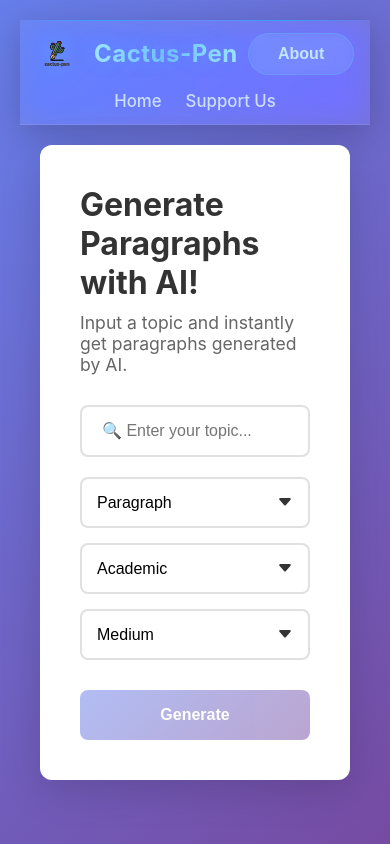
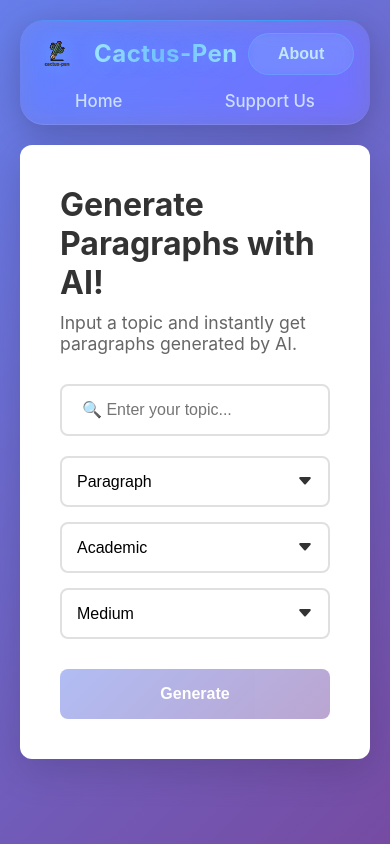
Before and after one commit to noman-hossen/cactus-pen, a Vue app in the folder frontend/: page / in a window 390 px wide. Built offline with nearby package versions, Linux system fonts and the light colour scheme.

Commit message:
ui v4:navbarX

```diff
--- a/frontend/src/App.vue
+++ b/frontend/src/App.vue
@@ -44,9 +44,7 @@ body {
 }
 
 .app-container {
-  max-width: 800px;
-  margin: 0 auto;
-  padding: 20px;
+  padding: 20px 0;
 }
 
 .generator-wireframe {
--- a/frontend/src/components/AppHeader.vue
+++ b/frontend/src/components/AppHeader.vue
@@ -42,6 +42,7 @@ export default {
   justify-content: space-between;
   position: relative;
   box-shadow: 0 8px 32px rgba(0, 0, 0, 0.2);
+  border-radius: 1.5rem;
 }
 
 /* Liquid glass effect with gradient border */
@@ -98,6 +99,7 @@ export default {
 .nav-links {
   display: flex;
   list-style: none;
+  justify-content: ;
   gap: 2rem;
   margin: 0 2rem;
   padding: 0;
@@ -185,7 +187,7 @@ export default {
   .nav-links {
     order: 3;
     width: 100%;
-    justify-content: center;
+    justify-content: space-around;
     margin: 1rem 0 0;
     gap: 1.5rem;
   }
```
